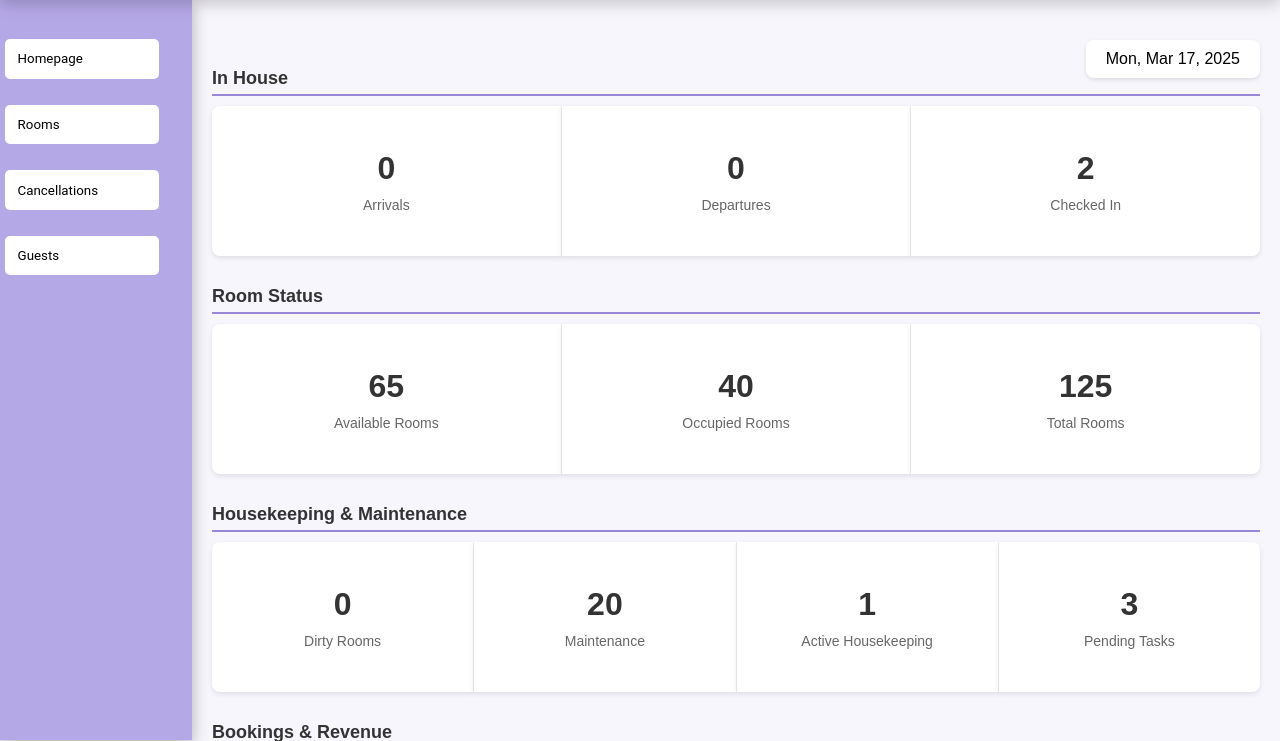
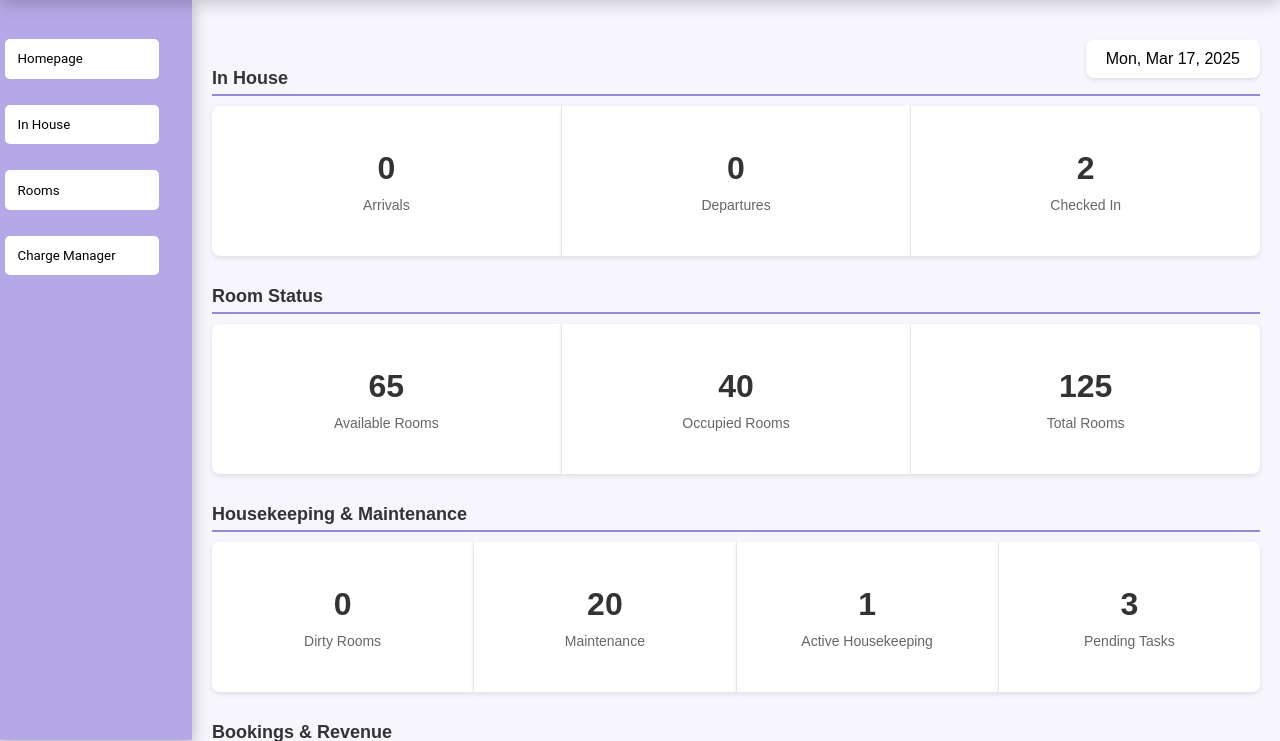
Before and after one commit to XboxDesigned/Senior-Project-Hotel-Management-System, a PHP site: page /inc/dashboard.php in a window 1280 px wide. Shown: the part 80-821 px from the top of the page. Run offline with PHP 8.4, Linux system fonts and the light colour scheme; a user stored in the database is signed in; data comes from the database, SQL or seed files in the repository; data that the repository does not hold is empty.

Commit message:
Add files via upload
Updated dashboard

```diff
--- a/Hotel Mgmt/Website/inc/dashboard.php
+++ b/Hotel Mgmt/Website/inc/dashboard.php
@@ -44,38 +44,20 @@ if (isset($_POST['homepage'])) {
 	}
 }
 
-if (isset($_POST['rooms'])) {
-  header('Homepage-Type/Front-Desk/page_template.php');
+if (isset($_POST['in_house'])) {
+  header('Location: in_house.php');
 }
 
-if (isset($_POST['cancellations'])) {
-  header('Location: ../homepage/Homepage-Type/Front-Desk/cancellations.php');
+if (isset($_POST['rooms'])) {
+  header('Location: ../homepage/Homepage-Type/Front-Desk/rooms.php');
 }
 
-if (isset($_POST['guests'])) {
-  header('Location: ../homepage/Homepage-Type/Front-Desk/guests.php');
-}
-
-if (isset($_POST['maintenance'])) {
-  header('Homepage-Type/Housekeeping-Maintenance/maintenance_homepage.php');
-}
-
-if (isset($_POST['night_audit'])) {
-  echo "<script>window.open('night_audit.php', '_blank');</script>";
+if (isset($_POST['charge_manager'])) {
+  header('Location: charge_manager.php');
 }
 
 if (isset($_POST['book_room'])) {
     header('Location: ../homepage/Homepage-Type/Front-Desk/book_room.php');
-  exit;
-}
-
-if (isset($_POST['check_in'])) {
-  header('Location: ../homepage/Homepage-Type/Front-Desk/check_in.php');
-  exit;
-}
-
-if (isset($_POST['check_out'])) {
-    header('Location: ../homepage/Homepage-Type/Front-Desk/check_out.php');
   exit;
 }
 
@@ -360,9 +342,9 @@ $pending_tasks_count = $housekeeping_count + $maintenance_tasks_count;
 <div class="side-buttons-container">
     <div class="side-buttons-top">
         <form method="post"><button type="submit" name="homepage" id="side-buttons">Homepage</button></form><br>
+		<form method="post"><button type="submit" name="in_house" id="side-buttons">In House</button></form><br>
         <form method="post"><button type="submit" name="rooms" id="side-buttons">Rooms</button></form><br>
-        <form method="post"><button type="submit" name="cancellations" id="side-buttons">Cancellations</button></form><br>
-        <form method="post"><button type="submit" name="guests" id="side-buttons">Guests</button></form>
+        <form method="post"><button type="submit" name="charge_manager" id="side-buttons">Charge Manager</button></form><br>
     </div>
 </div>
 
```
